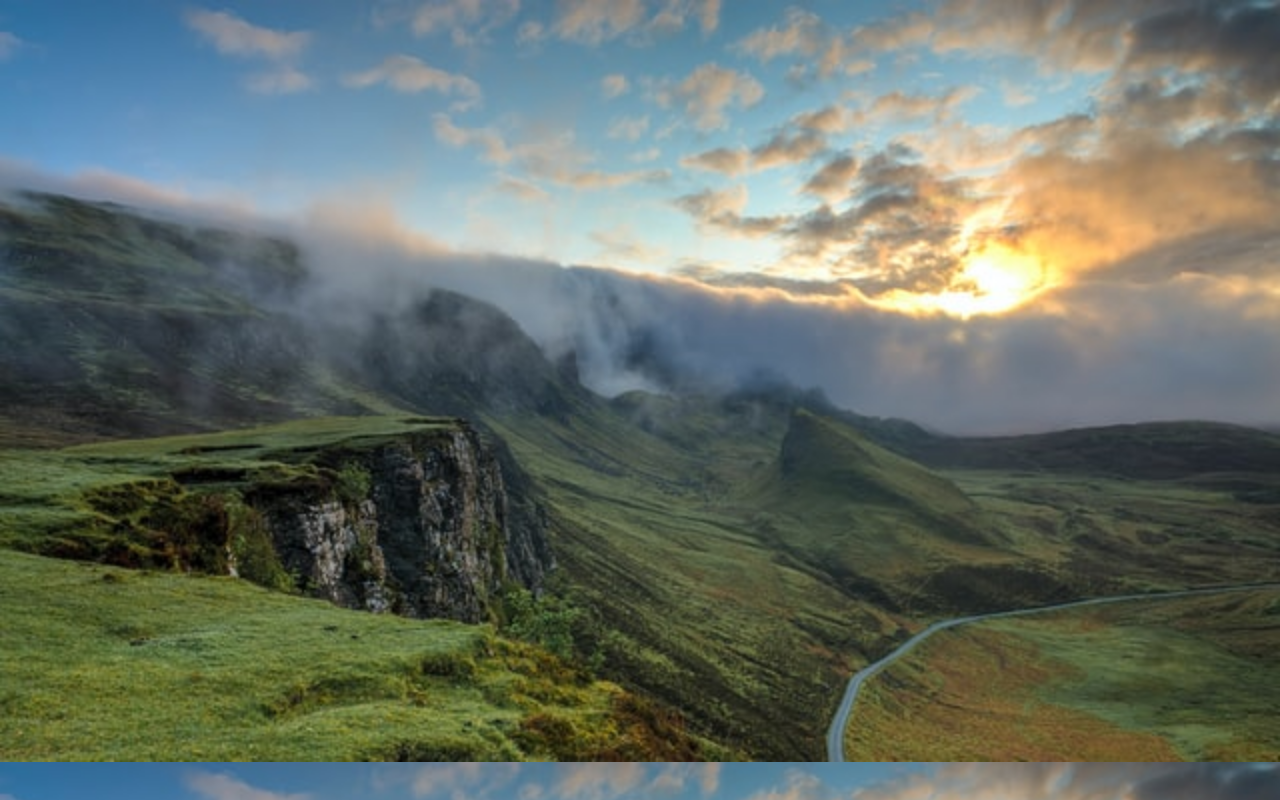
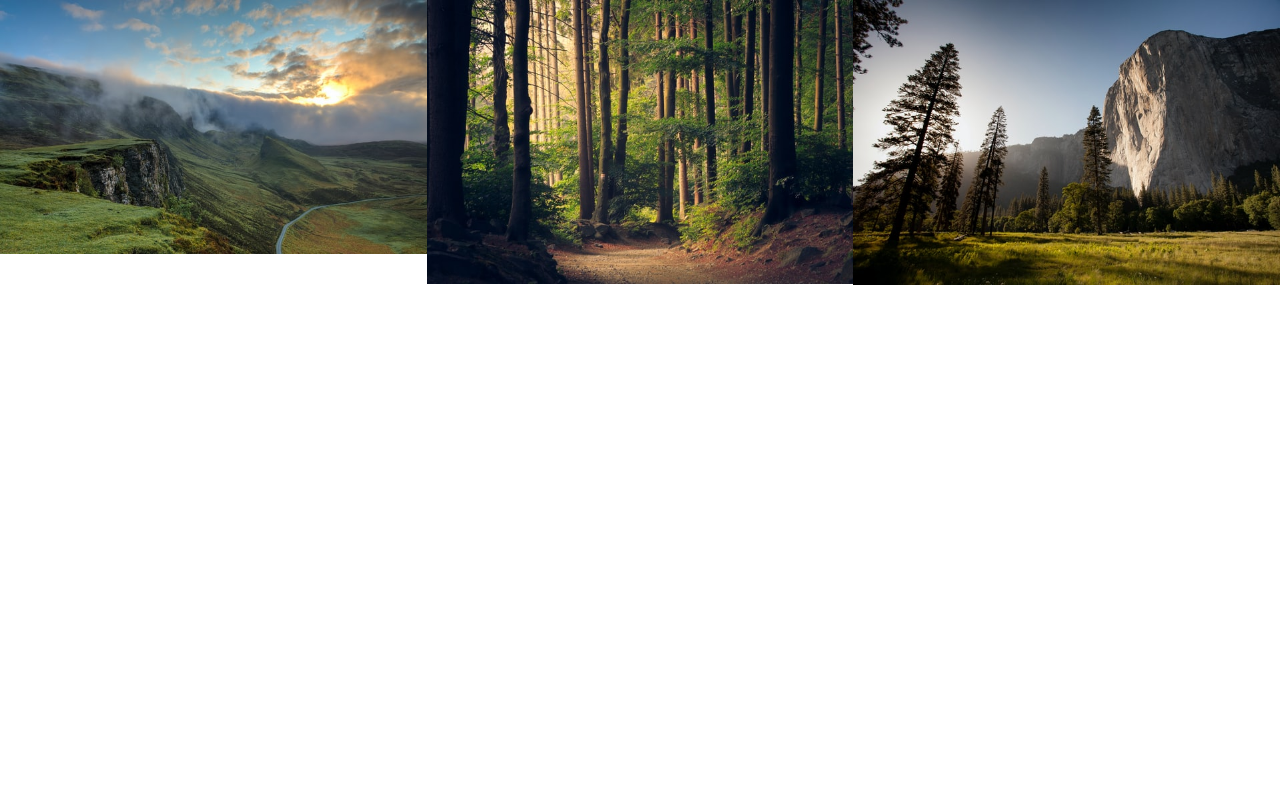
Before and after one commit to vomkaraxioned/modal, a plain HTML site: page index.html in a window 1280 px wide. Shown: the top 800 px of the page. Drawn offline with Linux system fonts and the light colour scheme.

Commit message:
initial commit

```diff
--- a/assets/css/style.css
+++ b/assets/css/style.css
@@ -120,7 +120,7 @@ li {
   main styling starts here
 =================================*/
 
-
+.image-holder {  display: flex;}
 
 
 
--- a/index.html
+++ b/index.html
@@ -24,17 +24,23 @@
   <div class="container">
     <!--main section start-->
     <main>
-      <div class="image-holder">
+      <ul class="image-holder">
+        <li>
           <figure>
             <img src="assets/images/1.jpg" alt="nature">
           </figure>
+        </li>
+        <li>
           <figure>
-          <img src="assets/images/1.jpg" alt="nature">
+            <img src="assets/images/2.jpg" alt="nature">
           </figure>
+        </li>
+        <li>
           <figure>
-          <img src="assets/images/1.jpg" alt="nature">
+            <img src="assets/images/3.jpg" alt="nature">
           </figure>
-      </div>
+        </li>
+      </ul>
     </main>
     <!--main section end-->
 
```
Lines whose indentation alone changed are shown as unchanged.
